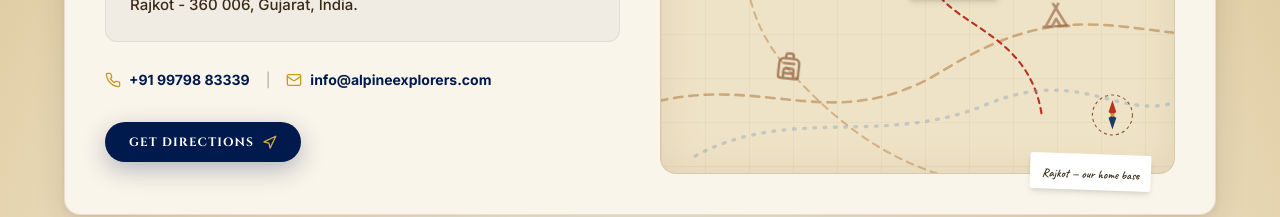
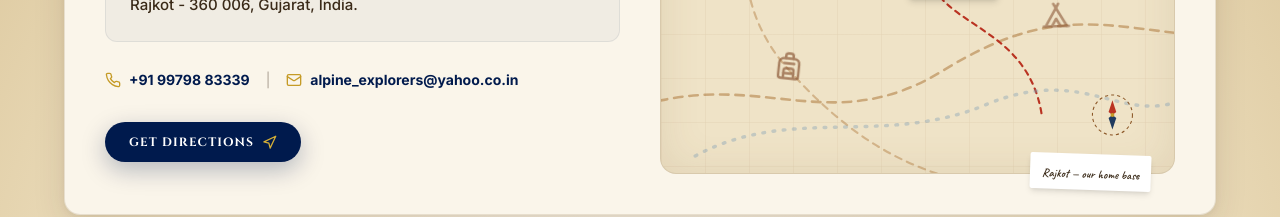
Before and after one commit to karanudani3011/AlpineExplorers, a React (Vite) app: page /contact in a window 1280 px wide. Shown: the part 3218-3435 px from the top of the page. Built offline with nearby package versions, Linux system fonts and the light colour scheme; no server answers; a web font is replaced by a local one.

Commit message:
update contact

```diff
--- a/src/pages/Contact.jsx
+++ b/src/pages/Contact.jsx
@@ -335,7 +335,7 @@ function TreeIcon({ tone = 0.4 }) {
 const DEFAULT_CONTACT = {
   phone: '+91 99798 83339',
   whatsapp: '+91 99798 83339',
-  email: 'info@alpineexplorers.com',
+  email: 'alpine_explorers@yahoo.co.in',
   address: 'B-309, The One World, Near Ayodhya Chowk, 150 Feet Ring Road, Rajkot - 360 006, Gujarat, India.',
   map_link: 'https://www.google.com/maps/search/?api=1&query=Ayodhya+Chowk+Rajkot',
   business_hours: 'Mon – Sat · 10:00 AM to 7:00 PM',
@@ -412,7 +412,7 @@ export default function Contact() {
       icon: Phone, label: 'Phone Numbers', title: 'Phone Numbers', lines: ['+91 99798 83339', '+91 281 2589090'], sub: 'Mon – Sat · 10 AM to 7 PM', href: null, links: true,
     },
     {
-      icon: Mail, label: 'Email Support', title: 'Email Support', lines: ['info@alpineexplorers.com', 'booking@alpineexplorers.com'], sub: "We'll reply within a day", href: null, mails: true,
+      icon: Mail, label: 'Email Support', title: 'Email Support', lines: ['alpine_explorers@yahoo.co.in'], sub: "We'll reply within a day", href: null, mails: true,
     },
   ]
 
@@ -781,8 +781,8 @@ export default function Contact() {
                     <Phone size={16} style={{ color: GOLD }} /> +91 99798 83339
                   </a>
                   <span className="hidden sm:inline text-sm" style={{ color: 'rgba(58,42,24,0.4)' }}>|</span>
-                  <a href="mailto:info@alpineexplorers.com" className="inline-flex items-center gap-2 text-sm font-bold" style={{ color: NAVY, ...font.body }}>
-                    <Mail size={16} style={{ color: GOLD }} /> info@alpineexplorers.com
+                  <a href="mailto:alpine_explorers@yahoo.co.in" className="inline-flex items-center gap-2 text-sm font-bold" style={{ color: NAVY, ...font.body }}>
+                    <Mail size={16} style={{ color: GOLD }} /> alpine_explorers@yahoo.co.in
                   </a>
                 </motion.div>
 
```
